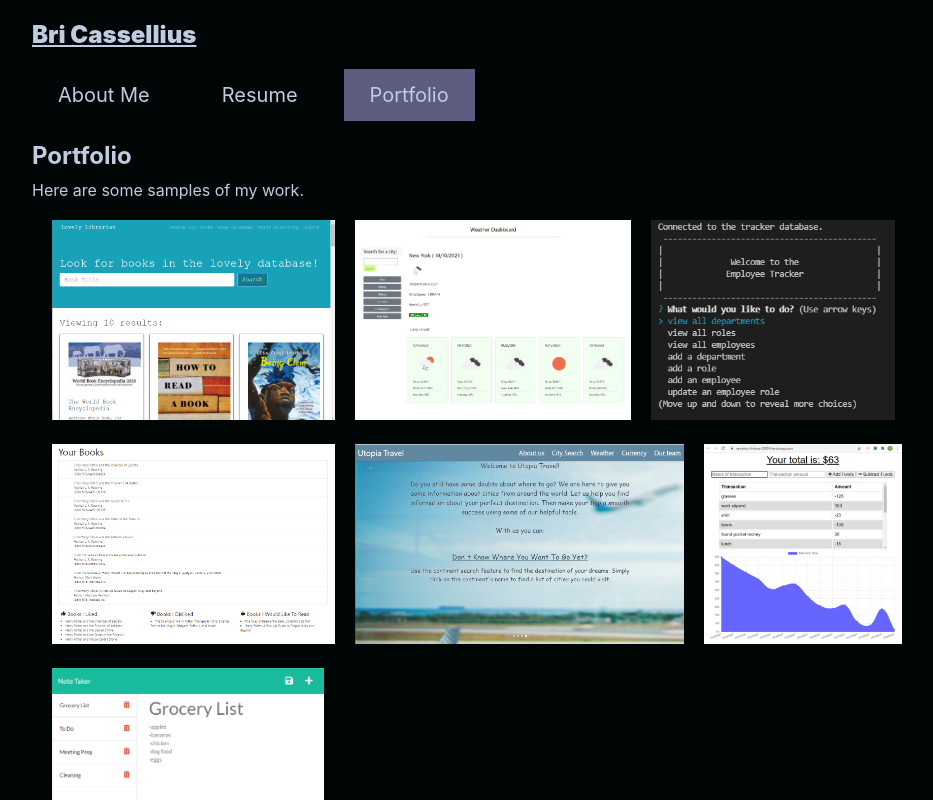
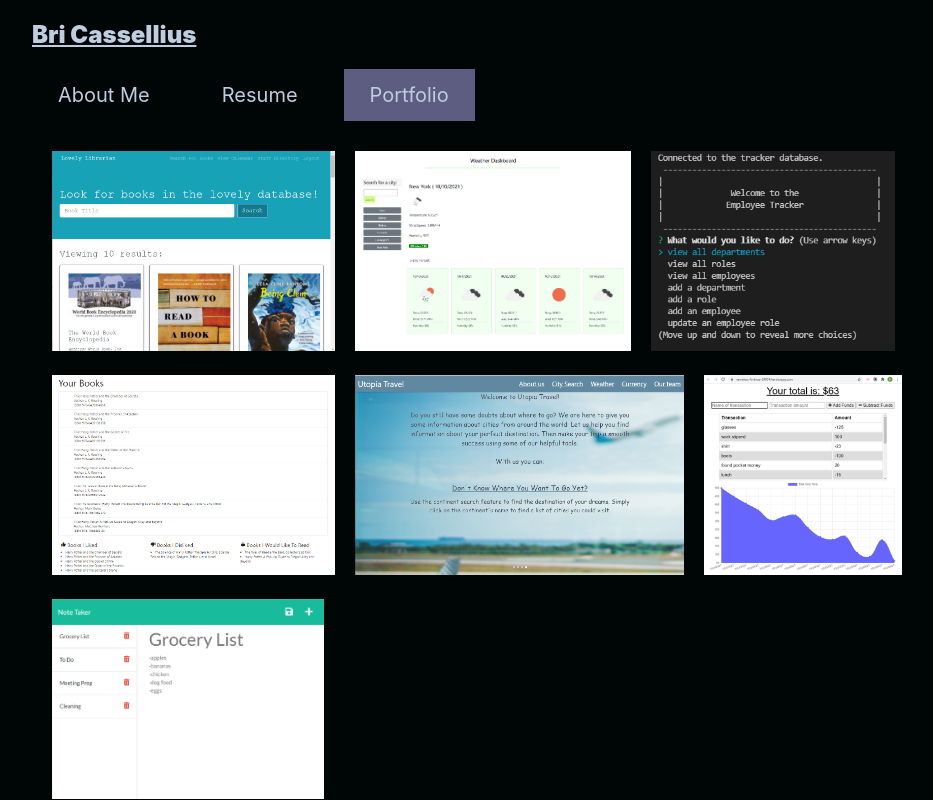
Before and after one commit to bcassellius/portfolio, a React (Create React App) app: page / in a window 1280 px wide. Both pictures are taken after a click on the element "Portfolio". Shown: the top 800 px of the page, without its empty margins (28-961 px from the left). Built offline with nearby package versions, Linux system fonts and the light colour scheme.

Commit message:
removed unneeded label

```diff
--- a/src/components/Portfolio/index.js
+++ b/src/components/Portfolio/index.js
@@ -6,8 +6,8 @@ function Portfolio(props) {
   console.log(currentCategory);
   return (
     <section>
-      <h1 data-testid="h1tag">{currentCategory.name}</h1>
-      <p>{currentCategory.description}</p>
+      {/* <h1 data-testid="h1tag">{currentCategory.name}</h1> */}
+      {/* <p>{currentCategory.description}</p> */}
       <Projects category={currentCategory.name} />
     </section>
   );
```
